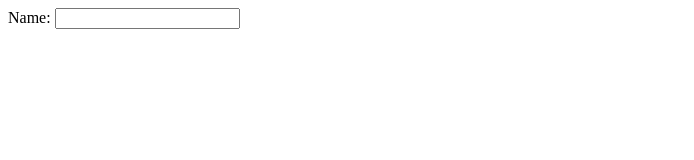
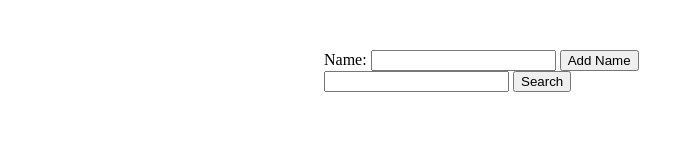
Before and after one commit to gretchesketch/CRUD, a plain HTML site: page public/index.html in a window 1280 px wide. Shown: the whole page, without its empty margins (0-694 px from the left). Drawn offline with Linux system fonts and the light colour scheme.

Commit message:
added buttons and ids

```diff
--- a/public/index.html
+++ b/public/index.html
@@ -3,14 +3,22 @@
     <head>
         <meta chrset="UTF-8">
         <meta name="viewport" content="width=device-width, initial-scale=1.0">
+        <link rel="stylesheet" href="style.css">
         <title>crud app</title>
     </head>
     <body>
         <main>
             <label>Name:</label>
             <input type="text" id="name-input">
+            <button id="add-name-btn">Add Name</button>
+
+            <div>
+                <input placehold="search by name"
+                id="search-input">
+                <button id="search-btn">Search</button>
+            </div>
         </main>
-
+    <script src="index.js"></script>
     </body>
 
 </html>
```
